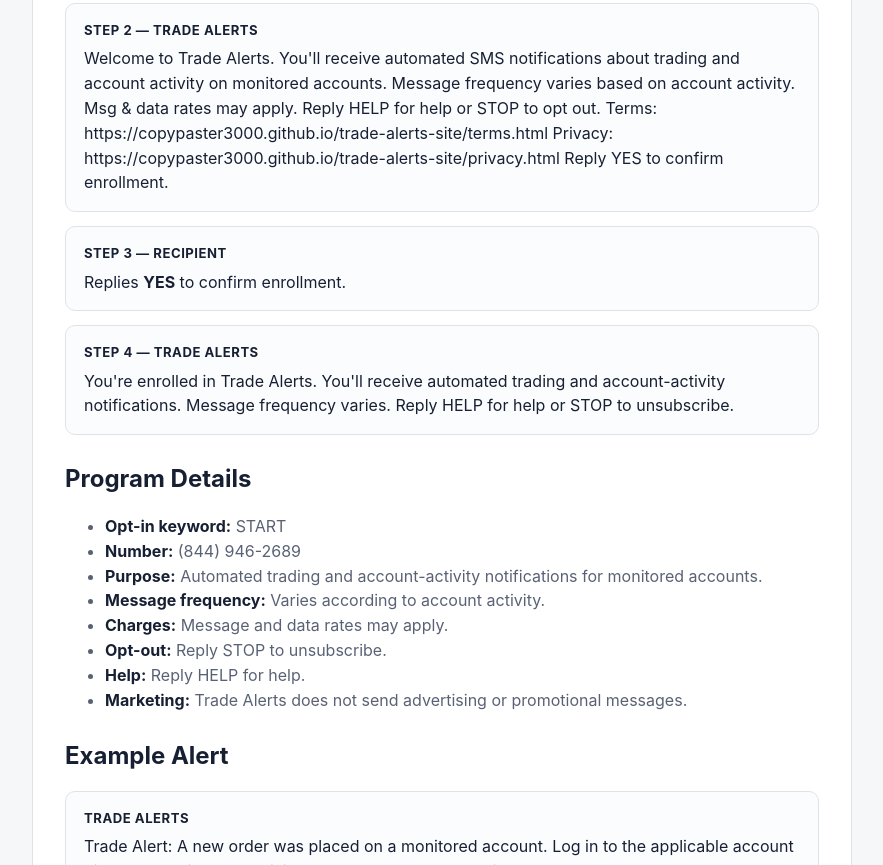
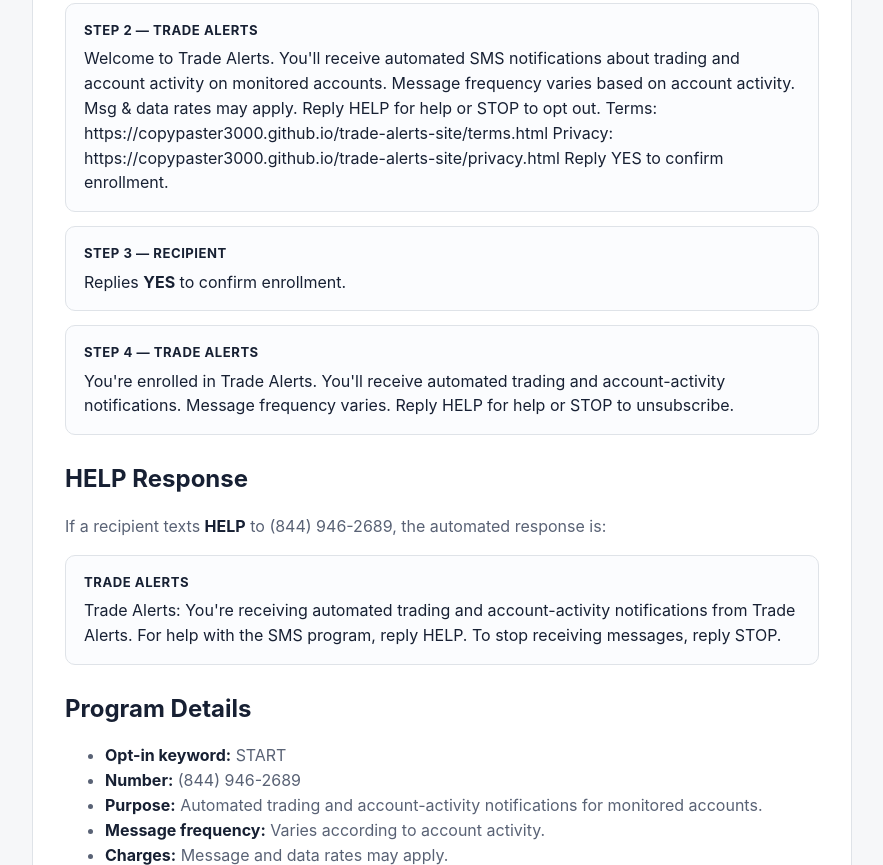
Before and after one commit to Copypaster3000/trade-alerts-site, a plain HTML site: page opt-in.html in a window 1280 px wide. Shown: the part 419-1284 px from the top of the page, without its empty margins (198-1081 px from the left). Drawn offline with Linux system fonts and the light colour scheme.

Commit message:
Document SMS HELP response

```diff
--- a/opt-in.html
+++ b/opt-in.html
@@ -39,6 +39,13 @@
       </div>
     </div>
 
+    <h2>HELP Response</h2>
+    <p>If a recipient texts <strong>HELP</strong> to (844) 946-2689, the automated response is:</p>
+    <div class="message">
+      <span class="label">Trade Alerts</span>
+      Trade Alerts: You're receiving automated trading and account-activity notifications from Trade Alerts. For help with the SMS program, reply HELP. To stop receiving messages, reply STOP.
+    </div>
+
     <h2>Program Details</h2>
     <ul>
       <li><strong>Opt-in keyword:</strong> START</li>
```
